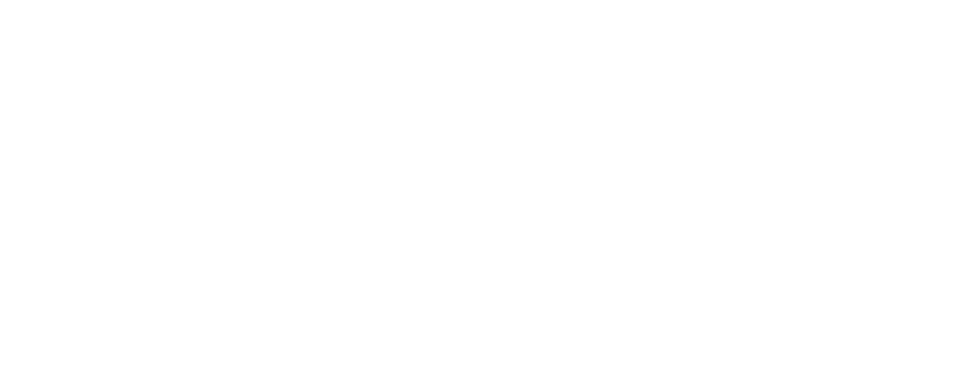
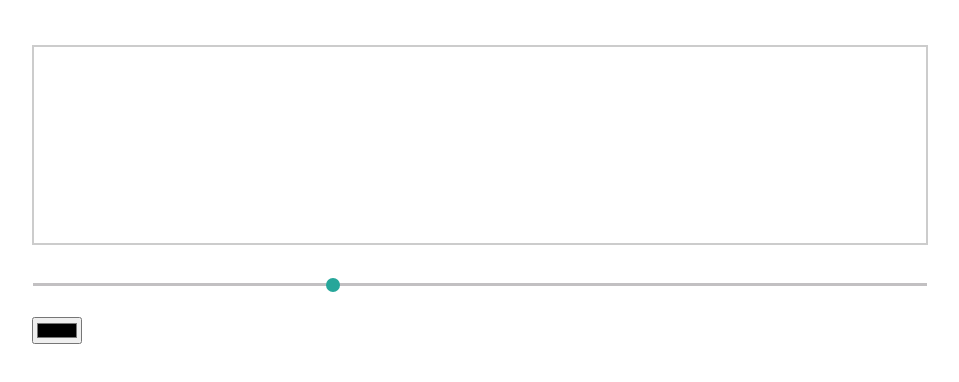
Before and after one commit to ielkanyuk/rxjs-canvas-painting, a website built with webpack: page src/index.html in a window 1280 px wide. Shown: the whole page, without its empty margins (160-1119 px from the left). Built offline with nearby package versions, Linux system fonts and the light colour scheme.

Commit message:
Painting

```diff
--- a/src/index.html
+++ b/src/index.html
@@ -6,11 +6,24 @@
   <meta http-equiv="X-UA-Compatible" content="ie=edge">
   <link rel="stylesheet" href="https://cdnjs.cloudflare.com/ajax/libs/materialize/1.0.0/css/materialize.min.css">
   <title>RxJS canvas painting</title>
+  <style>
+    canvas {
+      width: 100%;
+      height: 200px;
+      border: 2px solid #ccc;
+    }
+  </style>
 </head>
 <body style="padding-top: 3rem;">
 
 <div class="container">
-
+  <canvas></canvas>
+  <div class="input-field">
+    <input type="range" min="1" max="4" value="2" id="range">
+  </div>
+  <div class="input-field">
+    <input type="color" id="color">
+  </div>
 </div>
 
 <script src="https://cdnjs.cloudflare.com/ajax/libs/materialize/1.0.0/js/materialize.min.js"></script>
--- a/src/index.js
+++ b/src/index.js
@@ -0,0 +1,61 @@
+import {fromEvent} from 'rxjs';
+import {map, pairwise, switchMap, takeUntil, withLatestFrom, startWith} from 'rxjs/operators';
+
+const canvas = document.querySelector('canvas');
+const range = document.getElementById('range');
+const color = document.getElementById('color');
+
+const ctx = canvas.getContext('2d');
+const rect = canvas.getBoundingClientRect();
+const scale = window.devicePixelRatio;
+
+canvas.width = rect.width * scale;
+canvas.height = rect.height * scale;
+ctx.scale(scale, scale);
+
+const mouseMove$ = fromEvent(canvas, 'mousemove');
+const mouseDown$ = fromEvent(canvas, 'mousedown');
+const mouseUp$ = fromEvent(canvas, 'mouseup');
+const mouseOut$ = fromEvent(canvas, 'mouseout');
+
+function createInputStream(node) {
+  return fromEvent(node, 'input')
+    .pipe(
+      map(e => e.target.value),
+      startWith(node.value)
+    );
+}
+
+const lineWidth$ = createInputStream(range);
+const strokeStyle$ = createInputStream(color);
+
+mouseDown$
+  .pipe(
+    withLatestFrom(lineWidth$, strokeStyle$, (_, lineWidth, strokeStyle) => ({
+        lineWidth,
+        strokeStyle,
+      })
+    ),
+    switchMap((options) => {
+      return mouseMove$
+        .pipe(
+          map(e => ({
+            x: e.offsetX,
+            y: e.offsetY,
+            options,
+          })),
+          pairwise(),
+          takeUntil(mouseUp$),
+          takeUntil(mouseOut$)
+        )
+    })
+  ).subscribe(([from, to]) => {
+    const {lineWidth, strokeStyle} = from.options;
+
+    ctx.lineWidth = lineWidth;
+    ctx.strokeStyle = strokeStyle;
+    ctx.beginPath();
+    ctx.moveTo(from.x, from.y);
+    ctx.lineTo(to.x, to.y);
+    ctx.stroke();
+  });
```
